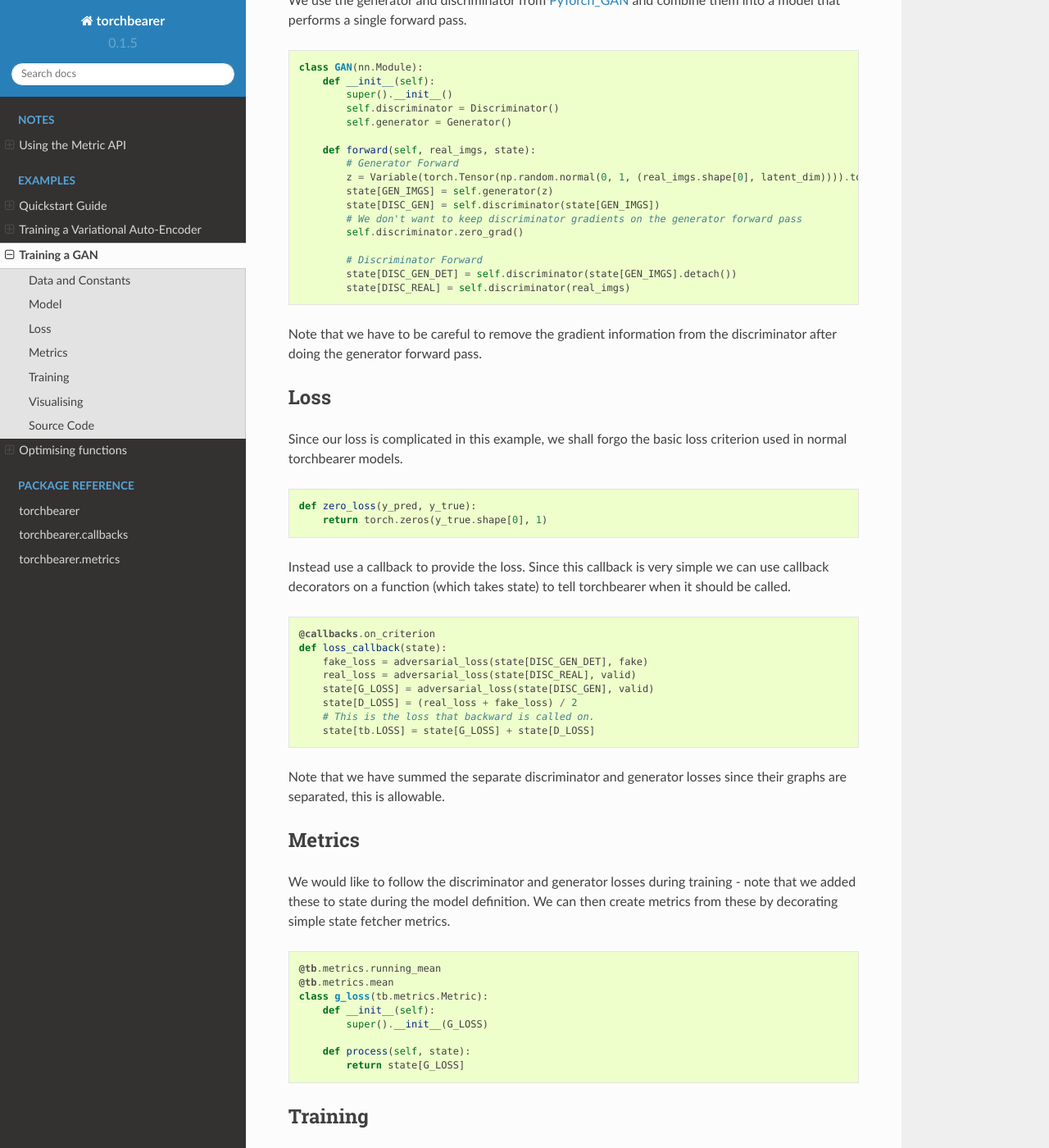
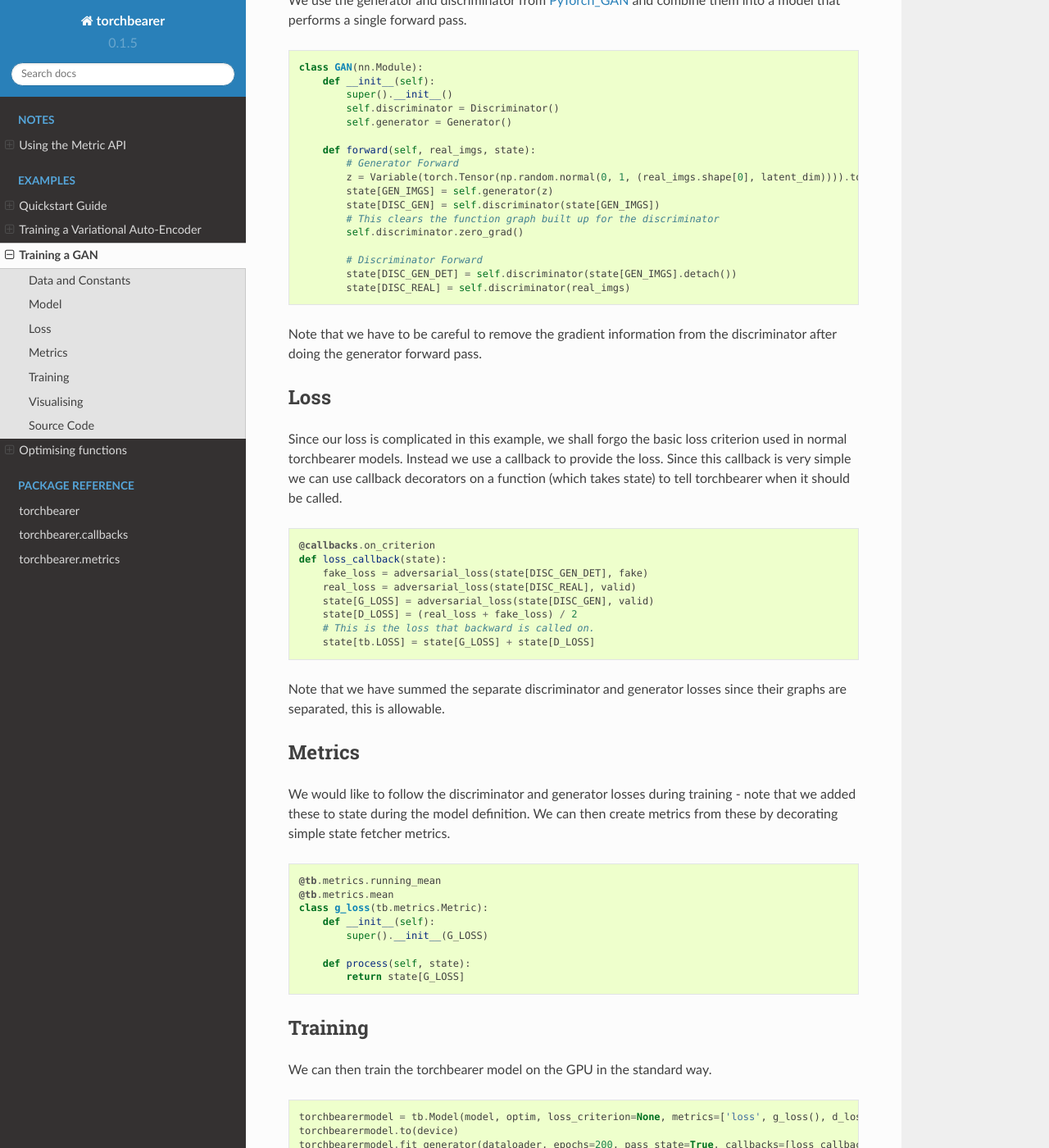
Before and after one commit to pytorchbearer/torchbearer, a Sphinx documentation site: the page built from docs/examples/gan.rst, in a window 1280 px wide and 1400 px high, scrolled down 1117 px. Shown: the whole window at 82% size. Built offline with Sphinx 7.4.7 and the Read the Docs theme 2.0.0, drawn with Linux system fonts in a browser that asks for light colours.

Commit message:
Add none loss option for torchbearer models

```diff
--- a/docs/_static/examples/gan.py
+++ b/docs/_static/examples/gan.py
@@ -94,7 +94,7 @@ class GAN(nn.Module):
         z = Variable(torch.Tensor(np.random.normal(0, 1, (real_imgs.shape[0], latent_dim)))).to(state[tb.DEVICE])
         state[GEN_IMGS] = self.generator(z)
         state[DISC_GEN] = self.discriminator(state[GEN_IMGS])
-        # We don't want to keep discriminator gradients on the generator forward pass
+        # This clears the function graph built up for the discriminator
         self.discriminator.zero_grad()
 
         # Discriminator Forward
@@ -156,10 +156,6 @@ class d_loss(tb.metrics.Metric):
         return state[D_LOSS]
 
 
-def zero_loss(y_pred, y_true):
-    return torch.zeros(y_true.shape[0], 1)
-
-
-torchbearermodel = tb.Model(model, optim, zero_loss, ['loss', g_loss(), d_loss()])
+torchbearermodel = tb.Model(model, optim, loss_criterion=None, metrics=['loss', g_loss(), d_loss()])
 torchbearermodel.to(device)
 torchbearermodel.fit_generator(dataloader, epochs=200, pass_state=True, callbacks=[loss_callback, saver_callback])
```
Also changed, not shown: docs/examples/gan.rst (+2 -7 lines), 1 other file.
